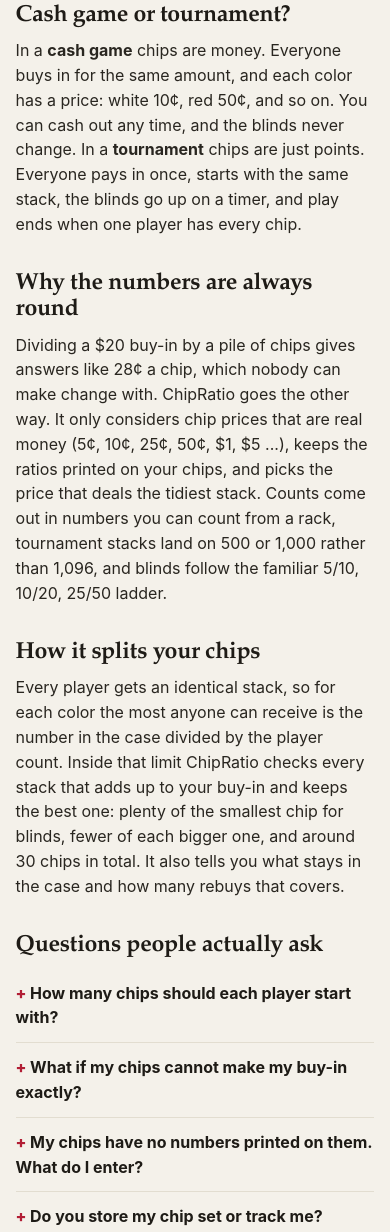
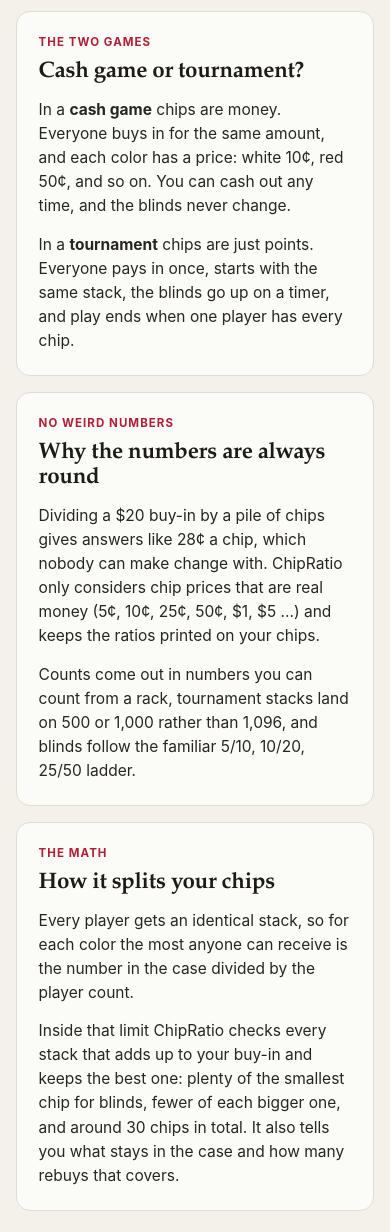
Before and after one commit to KarthikSubramanian07/ChipRatio, a website built with Vite: page index.html in a window 390 px wide. Shown: the part 1555-2787 px from the top of the page. Built offline with nearby package versions, Linux system fonts and the light colour scheme.

Commit message:
feat(ui): lay out explainers and FAQ across the full page width
The how-it-works copy was capped at a 68ch column, leaving the right half
of a laptop screen empty. It now sits in three cards spanning the same
width as the calculator (two plus one on tablets, stacked on phones), with
the FAQ in two columns. The page container widens to 1120px.

```diff
--- a/index.html
+++ b/index.html
@@ -122,50 +122,70 @@
       </noscript>
 
       <!-- Static, crawlable content. Real answers, not filler. -->
-      <section class="prose" aria-labelledby="how-heading">
+      <section class="explain" aria-label="How ChipRatio works">
+        <div class="explain-grid">
+          <article class="explain-card">
+            <p class="explain-kicker">The two games</p>
             <h2 id="how-heading">Cash game or tournament?</h2>
             <p>
-          In a <strong>cash game</strong> chips are money. Everyone buys in for the same amount, and
-          each color has a price: white 10¢, red 50¢, and so on. You can cash out any time, and the
-          blinds never change. In a <strong>tournament</strong> chips are just points. Everyone pays
-          in once, starts with the same stack, the blinds go up on a timer, and play ends when one
-          player has every chip.
+              In a <strong>cash game</strong> chips are money. Everyone buys in for the same amount,
+              and each color has a price: white 10¢, red 50¢, and so on. You can cash out any time,
+              and the blinds never change.
             </p>
+            <p>
+              In a <strong>tournament</strong> chips are just points. Everyone pays in once, starts
+              with the same stack, the blinds go up on a timer, and play ends when one player has
+              every chip.
+            </p>
+          </article>
 
+          <article class="explain-card">
+            <p class="explain-kicker">No weird numbers</p>
             <h2>Why the numbers are always round</h2>
             <p>
-          Dividing a $20 buy-in by a pile of chips gives answers like 28¢ a chip, which nobody can
-          make change with. ChipRatio goes the other way. It only considers chip prices that are
-          real money (5¢, 10¢, 25¢, 50¢, $1, $5 ...), keeps the ratios printed on your chips, and
-          picks the price that deals the tidiest stack. Counts come out in numbers you can count
-          from a rack, tournament stacks land on 500 or 1,000 rather than 1,096, and blinds follow
-          the familiar 5/10, 10/20, 25/50 ladder.
+              Dividing a $20 buy-in by a pile of chips gives answers like 28¢ a chip, which nobody
+              can make change with. ChipRatio only considers chip prices that are real money (5¢,
+              10¢, 25¢, 50¢, $1, $5 ...) and keeps the ratios printed on your chips.
             </p>
+            <p>
+              Counts come out in numbers you can count from a rack, tournament stacks land on 500 or
+              1,000 rather than 1,096, and blinds follow the familiar 5/10, 10/20, 25/50 ladder.
+            </p>
+          </article>
 
+          <article class="explain-card">
+            <p class="explain-kicker">The math</p>
             <h2>How it splits your chips</h2>
             <p>
-          Every player gets an identical stack, so for each color the most anyone can receive is the
-          number in the case divided by the player count. Inside that limit ChipRatio checks every
-          stack that adds up to your buy-in and keeps the best one: plenty of the smallest chip for
-          blinds, fewer of each bigger one, and around 30 chips in total. It also tells you what
-          stays in the case and how many rebuys that covers.
+              Every player gets an identical stack, so for each color the most anyone can receive is
+              the number in the case divided by the player count.
             </p>
+            <p>
+              Inside that limit ChipRatio checks every stack that adds up to your buy-in and keeps
+              the best one: plenty of the smallest chip for blinds, fewer of each bigger one, and
+              around 30 chips in total. It also tells you what stays in the case and how many rebuys
+              that covers.
+            </p>
+          </article>
+        </div>
 
         <section class="faq" aria-labelledby="faq-heading">
           <h2 id="faq-heading">Questions people actually ask</h2>
+          <div class="faq-grid">
             <details>
               <summary>How many chips should each player start with?</summary>
               <p>
-              About 30 is the sweet spot for a home game: enough to bet in small steps, not so many
-              that stacks topple. Want bigger or smaller stacks? Change it under More options.
+                About 30 is the sweet spot for a home game: enough to bet in small steps, not so
+                many that stacks topple. Want bigger or smaller stacks? Change it under More
+                options.
               </p>
             </details>
             <details>
               <summary>What if my chips cannot make my buy-in exactly?</summary>
               <p>
                 ChipRatio tries every sensible chip price first, so this is rare. When a case really
-              cannot do it (too few chips for too many players), it uses the closest round amount it
-              can deal evenly and tells you why.
+                cannot do it (too few chips for too many players), it uses the closest round amount
+                it can deal evenly and tells you why.
               </p>
             </details>
             <details>
@@ -189,6 +209,7 @@
                 money.
               </p>
             </details>
+          </div>
         </section>
       </section>
     </main>
--- a/src/styles/main.css
+++ b/src/styles/main.css
@@ -132,7 +132,7 @@
   margin: 0 0 1em;
 }
 .wrap {
-  width: min(1040px, 92vw);
+  width: min(1120px, 92vw);
   margin: 0 auto;
   padding-inline: env(safe-area-inset-left, 0px) env(safe-area-inset-right, 0px);
 }
@@ -241,7 +241,7 @@
   align-items: center;
 }
 
-/* --- Hero + prose ----------------------------------------------------------- */
+/* --- Hero + explainers ----------------------------------------------------------- */
 .hero {
   padding: 32px 0 20px;
   max-width: 40rem;
@@ -257,17 +257,52 @@
   font-size: 1.05rem;
   margin: 0;
 }
-.prose {
-  margin-top: 56px;
-  max-width: 68ch;
+/* The explainer section runs the full width of the page: three cards side by side on a
+   laptop, two on a tablet, one on a phone. Each card keeps a comfortable line length. */
+.explain {
+  margin-top: 64px;
 }
-.prose h2 {
+.explain-grid {
+  display: grid;
+  grid-template-columns: repeat(3, minmax(0, 1fr));
+  gap: var(--gap);
+}
+@media (max-width: 979px) {
+  .explain-grid {
+    grid-template-columns: repeat(2, minmax(0, 1fr));
+  }
+  .explain-card:last-child {
+    grid-column: 1 / -1;
+  }
+}
+@media (max-width: 639px) {
+  .explain-grid {
+    grid-template-columns: minmax(0, 1fr);
+  }
+}
+.explain-card {
+  background: color-mix(in srgb, var(--surface) 70%, transparent);
+  border: 1px solid var(--border);
+  border-radius: var(--radius);
+  padding: 22px 22px 8px;
+}
+.explain-kicker {
+  font-size: 0.72rem;
+  font-weight: 750;
+  text-transform: uppercase;
+  letter-spacing: 0.09em;
+  color: var(--accent);
+  margin: 0 0 8px;
+}
+.explain h2 {
   font-family: var(--display);
-  font-size: 1.45rem;
-  margin-top: 1.5em;
+  font-size: 1.4rem;
+  margin: 0 0 0.6em;
 }
-.prose p {
+.explain-card p:not(.explain-kicker) {
   color: color-mix(in srgb, var(--text) 86%, var(--muted));
+  font-size: 0.97rem;
+  margin: 0 0 14px;
 }
 .noscript-note {
   background: var(--surface);
@@ -275,9 +310,23 @@
   padding: 14px 16px;
   border-radius: var(--radius);
 }
+.faq {
+  margin-top: 48px;
+}
+.faq-grid {
+  display: grid;
+  grid-template-columns: repeat(2, minmax(0, 1fr));
+  gap: 0 var(--gap);
+  align-items: start;
+}
+@media (max-width: 719px) {
+  .faq-grid {
+    grid-template-columns: minmax(0, 1fr);
+  }
+}
 .faq details {
   border-bottom: 1px solid var(--border);
-  padding: 12px 0;
+  padding: 14px 0;
 }
 .faq summary {
   cursor: pointer;
```
Lines whose indentation alone changed are shown as unchanged.
